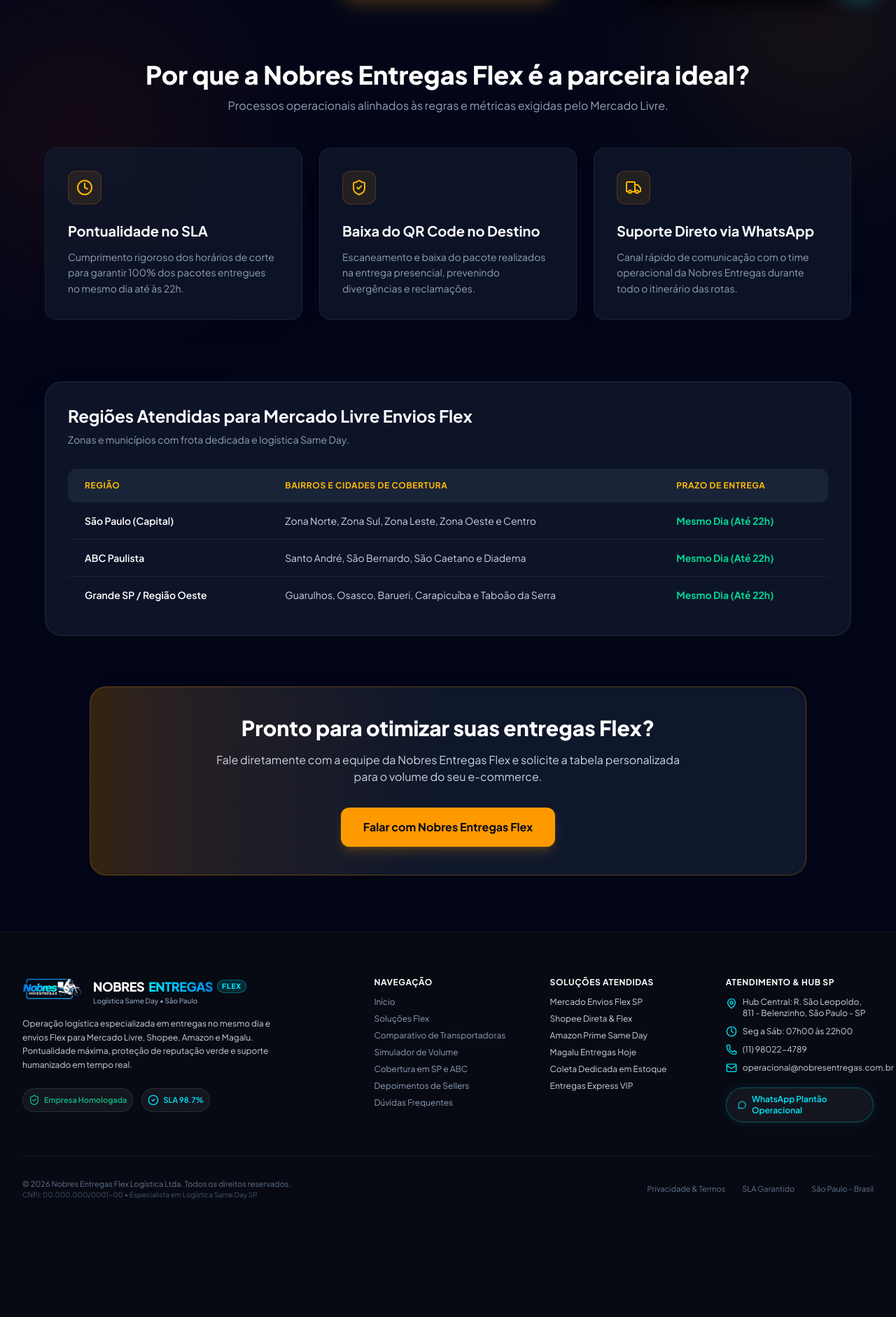
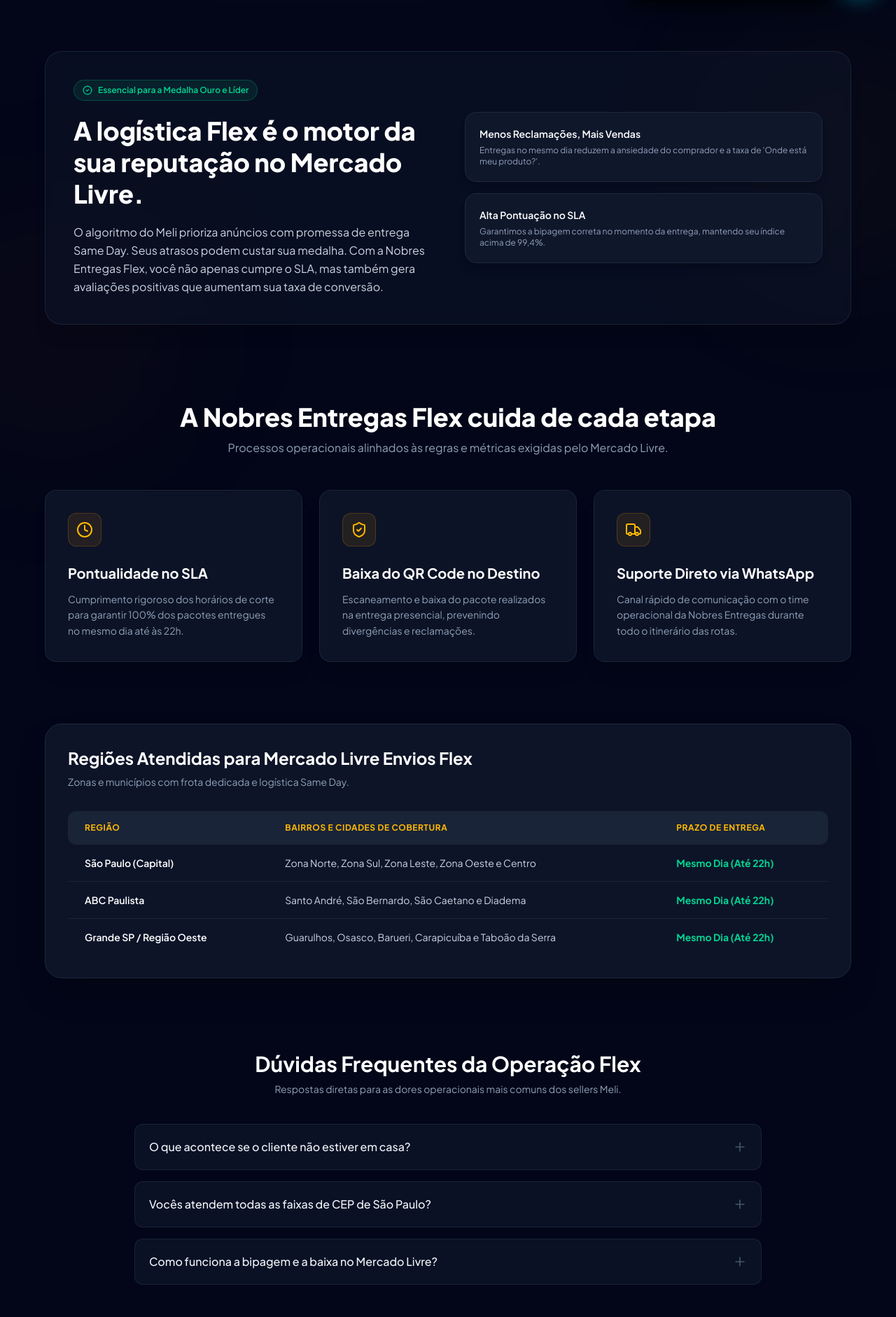
Before and after one commit to LucasApostolo/nobres, a React (Vite) app: page /mercado-livre-envios-flex in a window 1280 px wide. Shown: the part 778-2660 px from the top of the page at 70% size. Before the commit the page ends 2541 px from the top, so only its background shows below. Built offline with nearby package versions, Linux system fonts and the light colour scheme.

Commit message:
Enhance FAQ section and UI adjustments
Updated the FAQ section with new questions and answers, adjusted layout for better visibility, and modified button labels for clarity.

```diff
--- a/src/pages/MercadoLivreFlex.tsx
+++ b/src/pages/MercadoLivreFlex.tsx
@@ -1,18 +1,41 @@
-import React from 'react';
-import { ShieldCheck, Clock, CheckCircle2, ArrowRight, Truck, Award } from 'lucide-react';
+import React, { useState } from 'react';
+import { ShieldCheck, Clock, CheckCircle2, ArrowRight, Truck, Award, Plus, Minus, BookOpenText } from 'lucide-react';
+
+// Dados simulados para a seção de FAQ - ajuda a prender o usuário
+const flexFaq = [
+  {
+    question: "O que acontece se o cliente não estiver em casa?",
+    answer: "Nossos entregadores fazem uma tentativa de contato e, se autorizado, podem entregar a um vizinho ou portaria, registrando o nome e documento. Se não for possível, realizamos uma reentrega sem custo adicional na rota do dia seguinte, para não impactar seu SLA."
+  },
+  {
+    question: "Vocês atendem todas as faixas de CEP de São Paulo?",
+    answer: "Atendemos a maioria das faixas de CEP configuráveis no painel Mercado Livre Flex de SP e Grande SP. No momento da cotação, validamos sua lista de CEPs para garantir 100% de cobertura operacional."
+  },
+  {
+    question: "Como funciona a bipagem e a baixa no Mercado Livre?",
+    answer: "Nobres Entregas Flex é parceira homologada. Nossos entregadores utilizam um app integrado à API do Mercado Livre. O escaneamento da etiqueta é feito no ato da entrega presencial, garantindo baixa em tempo real e prova de entrega robusta."
+  }
+];
 
 export const MercadoLivreFlex: React.FC = () => {
   const whatsappUrl = "https://wa.me/5511964402156?text=Ol%C3%A1!%20Vim%20pelo%20site%20da%20Nobres%20Entregas%20Flex%20e%20gostaria%20de%20uma%20cota%C3%A7%C3%A3o%20para%20minha%20opera%C3%A7%C3%A3o%20Mercado%20Livre%20Envios%20Flex.";
 
+  // Estado para controlar o FAQ accordion
+  const [openFaqIndex, setOpenFaqIndex] = useState<number | null>(null);
+
+  const toggleFaq = (index: number) => {
+    setOpenFaqIndex(openFaqIndex === index ? null : index);
+  };
+
   return (
-    <main className="min-h-screen bg-slate-950 text-slate-100 pt-28 pb-20 px-4 sm:px-6 lg:px-8 relative overflow-hidden">
+    <main className="min-h-screen bg-slate-950 text-slate-100 pt-20 pb-20 px-4 sm:px-6 lg:px-8 relative overflow-hidden">
 
-      {/* Luzes de Fundo (Glow Effects) para quebrar o fundo escuro plano */}
-      <div className="absolute top-0 left-1/2 -translate-x-1/2 w-full max-w-7xl h-[500px] bg-gradient-to-b from-amber-500/15 via-orange-500/5 to-transparent blur-3xl pointer-events-none" />
-      <div className="absolute top-1/4 -right-20 w-96 h-96 bg-amber-500/10 blur-[120px] rounded-full pointer-events-none" />
-      <div className="absolute top-1/3 -left-20 w-96 h-96 bg-orange-600/10 blur-[120px] rounded-full pointer-events-none" />
+      {/* Luzes de Fundo (Glow Effects) - Reduzidas para maior elegibilidade */}
+      <div className="absolute top-0 left-1/2 -translate-x-1/2 w-full max-w-7xl h-[400px] bg-gradient-to-b from-amber-500/10 via-orange-500/5 to-transparent blur-3xl pointer-events-none" />
+      <div className="absolute top-1/4 -right-20 w-80 h-80 bg-amber-500/5 blur-[120px] rounded-full pointer-events-none" />
+      <div className="absolute top-1/3 -left-20 w-80 h-80 bg-orange-600/5 blur-[120px] rounded-full pointer-events-none" />
 
-      {/* Hero Section */}
+      {/* Hero Section - Conteúdo ajustado para cima */}
       <section className="max-w-5xl mx-auto text-center py-12 relative z-10">
         <div className="inline-flex items-center gap-2 px-4 py-2 rounded-full bg-amber-500/10 border border-amber-500/30 text-amber-400 text-sm font-semibold mb-6 backdrop-blur-md shadow-lg shadow-amber-500/5">
           <Award className="w-4 h-4 text-amber-400" /> Especialistas em Mercado Livre Envios Flex SP
@@ -48,14 +71,44 @@
           >
             Cotar Operação Envios Flex <ArrowRight className="ml-2 w-5 h-5" />
           </a>
+          <button className="inline-flex items-center justify-center px-6 py-4 rounded-xl font-medium bg-slate-900 text-slate-200 border border-slate-800 hover:border-slate-700 transition-all text-base">
+            <BookOpenText className="mr-2 w-5 h-5 text-slate-400" /> Guia Rápido de Expedição Meli Flex
+          </button>
         </div>
       </section>
 
-      {/* Cards de Diferenciais */}
+      {/* NOVO: Seção de Valor - Linkando Logística à Reputação (Mais atraente) */}
+      <section className="max-w-6xl mx-auto py-16 relative z-10">
+        <div className="grid grid-cols-1 md:grid-cols-2 gap-12 items-center bg-slate-900/50 p-10 rounded-3xl border border-slate-800/80 backdrop-blur-sm shadow-xl">
+          <div className="space-y-5">
+            <div className="inline-flex items-center gap-2 px-3 py-1.5 rounded-full bg-emerald-500/10 border border-emerald-500/30 text-emerald-400 text-xs font-semibold backdrop-blur-md">
+              <CheckCircle2 className="w-3.5 h-3.5 text-emerald-400" /> Essencial para a Medalha Ouro e Líder
+            </div>
+            <h2 className="text-3xl sm:text-4xl font-extrabold text-white leading-tight">
+              A logística Flex é o motor da sua reputação no Mercado Livre.
+            </h2>
+            <p className="text-slate-300 text-base leading-relaxed">
+              O algoritmo do Meli prioriza anúncios com promessa de entrega Same Day. Seus atrasos podem custar sua medalha. Com a Nobres Entregas Flex, você não apenas cumpre o SLA, mas também gera avaliações positivas que aumentam sua taxa de conversão.
+            </p>
+          </div>
+          <div className="space-y-4">
+            <div className="p-5 rounded-2xl bg-slate-900 border border-slate-800 shadow-lg">
+              <h4 className="font-semibold text-white mb-1.5 text-sm">Menos Reclamações, Mais Vendas</h4>
+              <p className="text-slate-400 text-xs">Entregas no mesmo dia reduzem a ansiedade do comprador e a taxa de 'Onde está meu produto?'.</p>
+            </div>
+            <div className="p-5 rounded-2xl bg-slate-900 border border-slate-800 shadow-lg">
+              <h4 className="font-semibold text-white mb-1.5 text-sm">Alta Pontuação no SLA</h4>
+              <p className="text-slate-400 text-xs">Garantimos a bipagem correta no momento da entrega, mantendo seu índice acima de 99,4%.</p>
+            </div>
+          </div>
+        </div>
+      </section>
+
+      {/* Cards de Diferenciais Operacionais */}
       <section className="max-w-6xl mx-auto py-12 relative z-10">
         <div className="text-center mb-12">
           <h2 className="text-3xl sm:text-4xl font-extrabold text-white mb-3">
-            Por que a Nobres Entregas Flex é a parceira ideal?
+            A Nobres Entregas Flex cuida de cada etapa
           </h2>
           <p className="text-slate-400 max-w-2xl mx-auto">
             Processos operacionais alinhados às regras e métricas exigidas pelo Mercado Livre.
@@ -134,6 +187,36 @@
         </div>
       </section>
 
+      {/* NOVO: Seção de FAQ (Accordion) para prender o usuário */}
+      <section className="max-w-4xl mx-auto py-16 relative z-10">
+        <div className="text-center mb-10">
+          <h2 className="text-3xl font-bold text-white">Dúvidas Frequentes da Operação Flex</h2>
+          <p className="text-slate-400 max-w-xl mx-auto mt-2 text-sm">Respostas diretas para as dores operacionais mais comuns dos sellers Meli.</p>
+        </div>
+        <div className="space-y-4">
+          {flexFaq.map((faq, index) => (
+            <div key={index} className="rounded-xl border border-slate-800/80 bg-slate-900/70 overflow-hidden">
+              <button
+                onClick={() => toggleFaq(index)}
+                className="w-full flex items-center justify-between p-5 text-left hover:bg-slate-800/50 transition-colors group"
+              >
+                <h3 className="text-base font-medium text-slate-100 group-hover:text-amber-400 transition-colors">{faq.question}</h3>
+                {openFaqIndex === index ? (
+                  <Minus className="w-5 h-5 text-amber-500 flex-shrink-0" />
+                ) : (
+                  <Plus className="w-5 h-5 text-slate-600 group-hover:text-amber-500 transition-colors flex-shrink-0" />
+                )}
+              </button>
+              {openFaqIndex === index && (
+                <div className="p-5 pt-1 border-t border-slate-800 text-sm text-slate-400 leading-relaxed bg-slate-900/90">
+                  {faq.answer}
+                </div>
+              )}
+            </div>
+          ))}
+        </div>
+      </section>
+
       {/* Banner CTA Final */}
       <section className="max-w-5xl mx-auto mt-8 p-10 rounded-3xl bg-gradient-to-r from-amber-500/20 via-slate-900 to-slate-900 border border-amber-500/30 text-center relative z-10 shadow-2xl">
         <h2 className="text-3xl font-extrabold text-white mb-4">Pronto para otimizar suas entregas Flex?</h2>
@@ -146,7 +229,7 @@
           rel="noopener noreferrer"
           className="inline-flex items-center justify-center px-8 py-4 rounded-xl font-bold bg-amber-500 hover:bg-amber-400 text-slate-950 transition-all shadow-lg shadow-amber-500/20 text-base"
         >
-          Falar com Nobres Entregas Flex
+          Falar com Atendimento Comercial
         </a>
       </section>
     </main>
```
